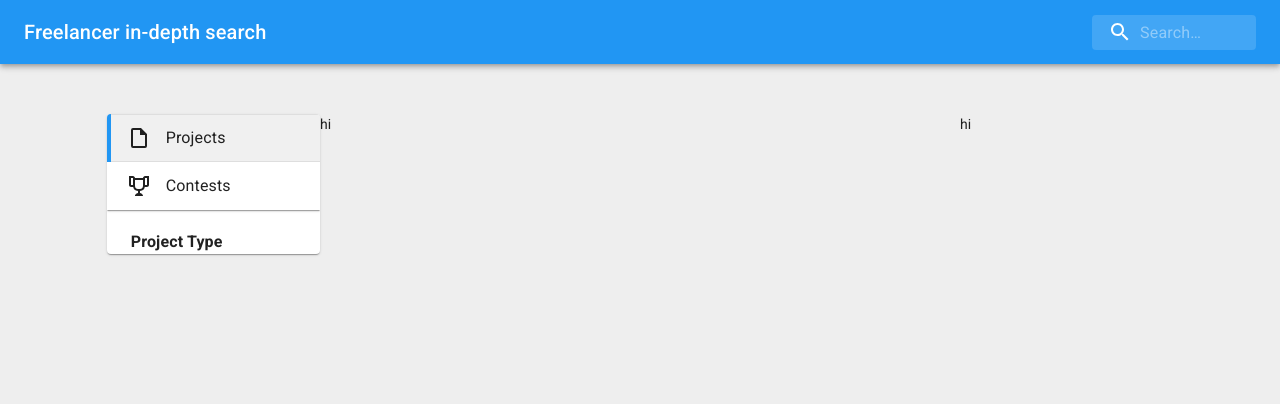
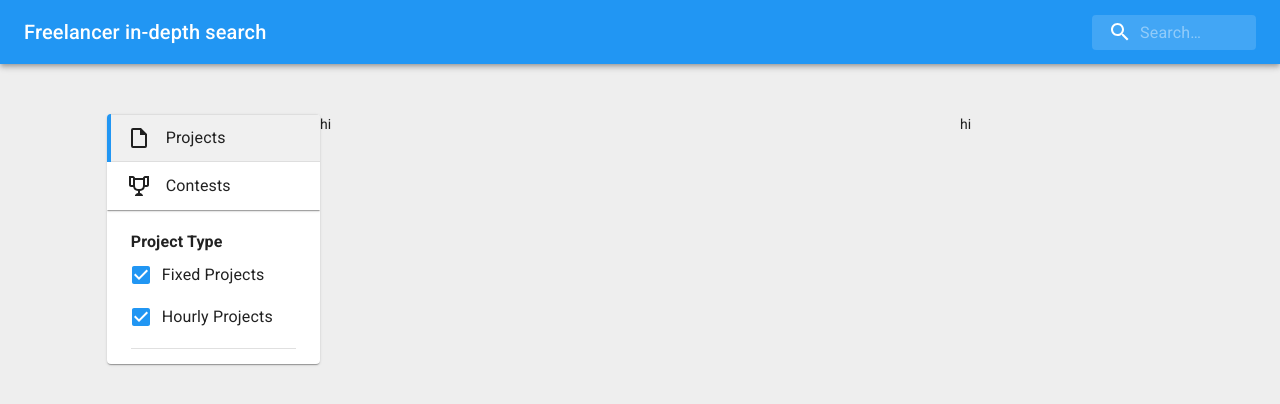
Before and after one commit to lokutech/freelancer-search, a React (Create React App) app: page / in a window 1280 px wide. Shown: the top 404 px of the page. Built offline with nearby package versions, Linux system fonts and the light colour scheme.

Commit message:
ProjectType complete

```diff
--- a/src/Dashboard.tsx
+++ b/src/Dashboard.tsx
@@ -1,7 +1,7 @@
 import React from 'react'
 import { createStyles, Theme, makeStyles } from '@material-ui/core/styles'
 import Grid from '@material-ui/core/Grid'
-import Left from './Left/Left'
+import Left from './Left/LeftSidebar'
 import NavBar from './NavBar'
 
 const useStyles = makeStyles((theme: Theme) =>
--- a/src/Left/ProjectType.tsx
+++ b/src/Left/ProjectType.tsx
@@ -1,11 +1,49 @@
-import { Container, Typography } from '@material-ui/core'
-import React from 'react'
+import {
+  Checkbox,
+  Container,
+  Divider,
+  FormControlLabel,
+  Typography,
+} from '@material-ui/core'
+import React, { useState } from 'react'
 
 function ProjectType() {
+  const [state, setState] = useState({
+    checkedA: true,
+    checkedB: true,
+  })
+
+  const handleChange = (event: React.ChangeEvent<HTMLInputElement>) => {
+    setState({ ...state, [event.target.name]: event.target.checked })
+  }
+
   return (
     <div>
-      <Container style={{marginTop:'20px'}}>
-        <Typography style={{fontWeight:'bold'}}>Project Type</Typography>
+      <Container style={{ marginTop: '20px' }}>
+        <Typography style={{ fontWeight: 'bold' }}>Project Type</Typography>
+        <FormControlLabel
+          control={
+            <Checkbox
+              checked={state.checkedA}
+              onChange={handleChange}
+              name="checkedA"
+              color="primary"
+            />
+          }
+          label="Fixed Projects"
+        />
+                <FormControlLabel
+          control={
+            <Checkbox
+              checked={state.checkedB}
+              onChange={handleChange}
+              name="checkedB"
+              color="primary"
+            />
+          }
+          label="Hourly Projects"
+        />
+        <Divider style={{marginTop:'10px', marginBottom: '15px'}}/>
       </Container>
     </div>
   )
```
Also changed, not shown: src/Left/LeftSidebar.tsx (renamed from src/Left/Left.tsx).
